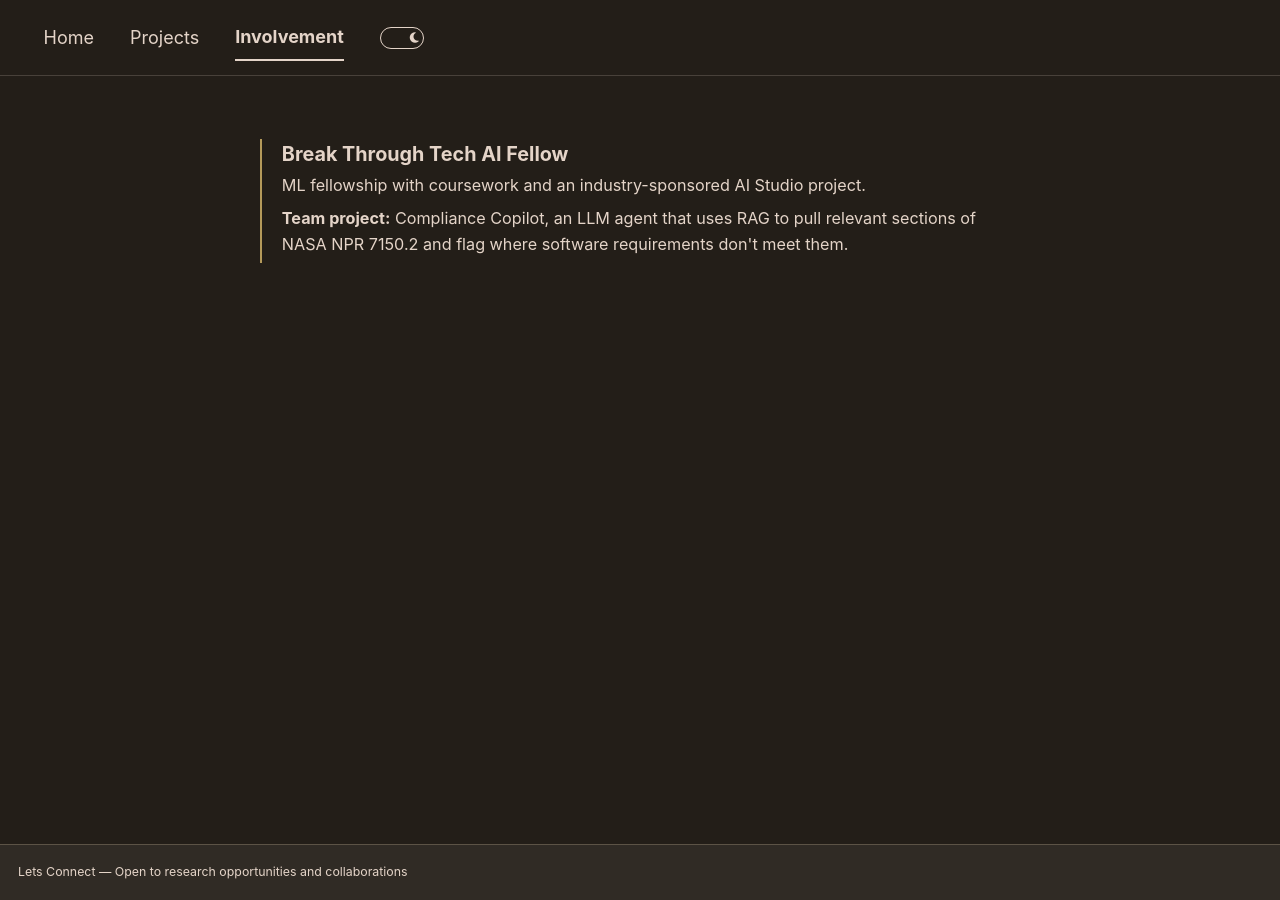
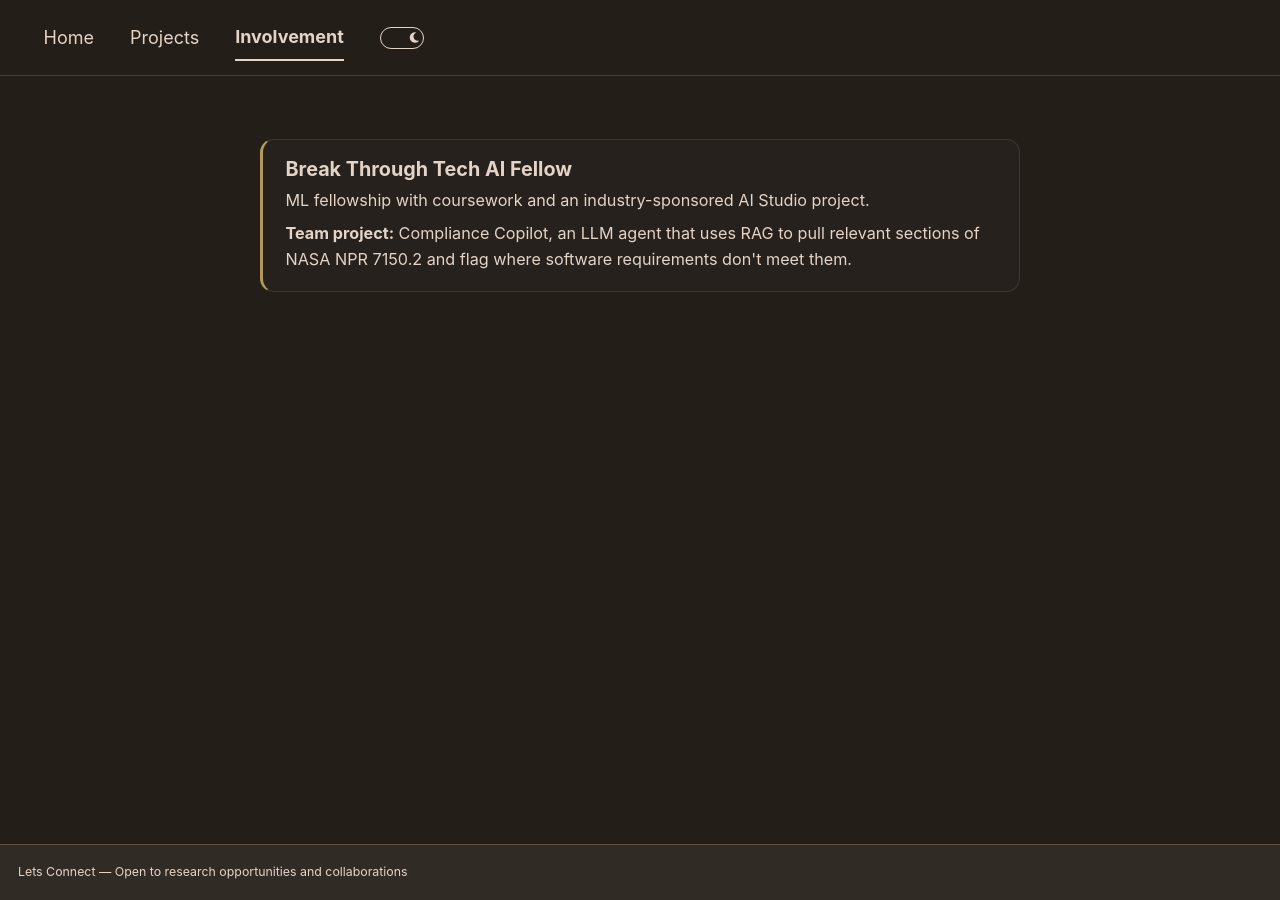
Before and after one commit to laurn156/laurn156.github.io, a Jekyll site: the page built from _pages/involvement.md, in a window 1280 px wide. Built offline with Jekyll 4.4.1, drawn with Linux system fonts in a browser that asks for light colours; a style sheet for code colours, icons or effects is not loaded.

Commit message:
Add hover lift effect to Involvement entries

```diff
--- a/assets/css/main.scss
+++ b/assets/css/main.scss
@@ -345,11 +345,28 @@
   margin: 1.5rem auto 3rem;
 }
 .involvement-item {
-  padding: 0.25rem 0 0.25rem 1.1rem;
-  border-left: 2px solid #b49a5a;
+  padding: 1rem 1.25rem;
+  border: 1px solid rgba(127, 127, 127, 0.22);
+  border-left: 3px solid #b49a5a;
+  border-radius: 0.75rem;
+  background: rgba(127, 127, 127, 0.04);
+  transition: transform 180ms ease, box-shadow 180ms ease, border-color 180ms ease;
 }
 .involvement-item + .involvement-item {
-  margin-top: 1.75rem;
+  margin-top: 1.25rem;
+}
+@media (hover: hover) {
+  .involvement-item:hover {
+    border-color: rgba(180, 154, 90, 0.48);
+    border-left-color: #b49a5a;
+    box-shadow: 0 0.75rem 1.5rem rgba(0, 0, 0, 0.14);
+    transform: translateY(-4px);
+  }
+}
+@media (prefers-reduced-motion: reduce) {
+  .involvement-item {
+    transition: none;
+  }
 }
 .involvement-item h2 {
   margin: 0 0 0.35rem;
```
